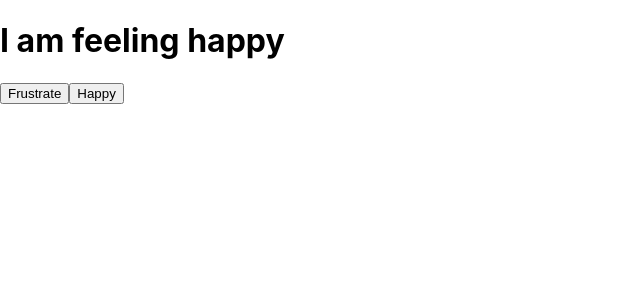
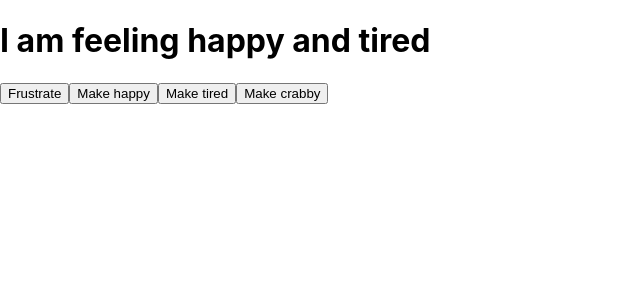
Before and after one commit to prakash-amit/react-essentials, a React (Create React App) app: page / in a window 1280 px wide. Shown: the top 300 px of the page, without its empty margins (0-640 px from the left). Built offline with nearby package versions, Linux system fonts and the light colour scheme.

Commit message:
introduction to useEffect

```diff
--- a/src/App.js
+++ b/src/App.js
@@ -1,14 +1,27 @@
-import React, {useState} from 'react';
+import React, {useState, useEffect} from 'react';
 import './App.css';
 
 //a component using method
 function App({authorized}) {
   const [mood, setMood] = useState("happy");
+  const [secondary, setSecondary] = useState("tired");
+
+  //watches change in value of mood
+  useEffect(()=>{
+    console.log(`I am feeling ${mood}`)
+  },[mood]);
+
+  //watches change in value of secondary
+  useEffect(()=>{
+    console.log(`I am feeling ${secondary}`)
+  },[secondary]);
   return (
     <>
-    <h1>I am feeling {mood}</h1>
+    <h1>I am feeling {mood} and {secondary}</h1>
     <button onClick = {()=>setMood("frustrated")}>Frustrate</button>
-    <button onClick = {()=>setMood("happy")}>Happy</button>
+    <button onClick = {()=>setMood("happy")}>Make happy</button>
+    <button onClick = {()=>setSecondary("tired")}>Make tired</button>
+    <button onClick = {()=>setSecondary("crabby")}>Make crabby</button>
     </>
   );
 }
```
